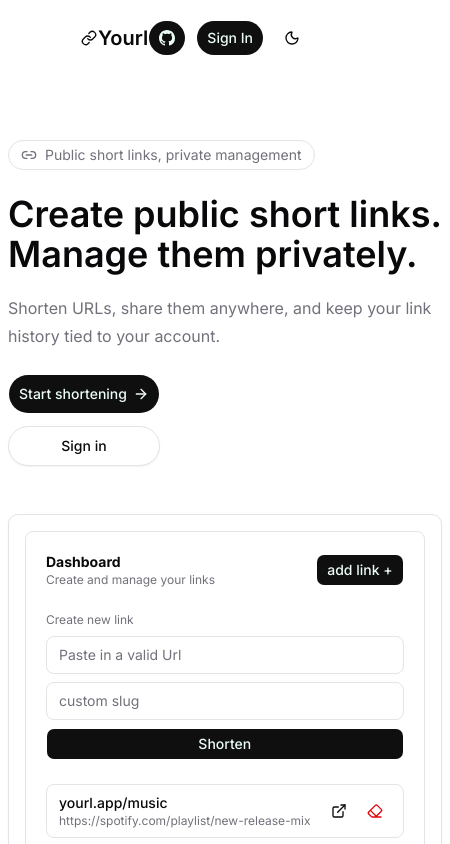
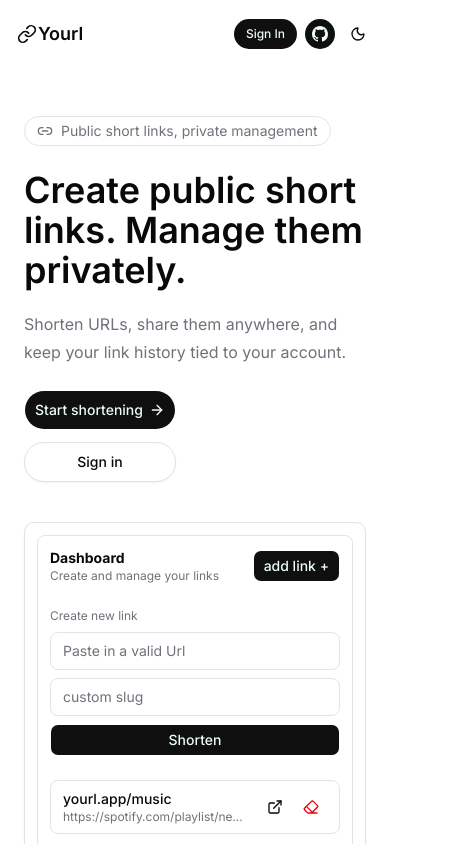
Before and after one commit to lmpladano/URLShortener, a Next.js app: page / in a window 390 px wide. Shown: the top 844 px of the page, 450 px wide, since content can reach past the window. Built offline with nearby package versions, Linux system fonts and the light colour scheme; no server answers.

Commit message:
Enhance Landing and NavBar components for improved layout and responsiveness; add empty state message in ListComponent when no links are present.

```diff
--- a/app/components/landing/Landing.tsx
+++ b/app/components/landing/Landing.tsx
@@ -40,9 +40,9 @@ const features = [
 
 export default function Landing() {
   return (
-    <main className="bg-background">
-      <section className="mx-auto flex w-full flex-col gap-14 py-16 md:px-10 md:py-24">
-        <div className="grid items-center gap-12 lg:grid-cols-[1.05fr_0.95fr]">
+    <main className="w-full overflow-x-hidden bg-background">
+      <section className="mx-auto flex w-full max-w-6xl flex-col gap-10 px-4 py-12 sm:px-6 md:px-10 md:py-24">
+        <div className="grid min-w-0 items-center gap-10 lg:grid-cols-[1.05fr_0.95fr] lg:gap-12">
           <div className="flex flex-col items-start gap-6">
             <div className="inline-flex items-center gap-2 rounded-full border px-3 py-1 text-sm text-muted-foreground">
               <Link2 className="size-4" />
@@ -77,21 +77,23 @@ export default function Landing() {
             </div>
           </div>
 
-          <div className="rounded-lg border bg-card p-4 shadow-xs">
-            <div className="rounded-md border bg-background p-5">
-              <div className="mb-6 flex items-center justify-between">
-                <div>
+          <div className="min-w-0 rounded-lg border bg-card p-3 shadow-xs sm:p-4">
+            <div className="min-w-0 rounded-md border bg-background p-3 sm:p-5">
+              <div className="mb-6 flex items-center justify-between gap-3">
+                <div className="min-w-0">
                   <p className="text-sm font-bold">Dashboard</p>
                   <p className="text-xs text-muted-foreground">
                     Create and manage your links
                   </p>
                 </div>
-                <Button size="sm">add link +</Button>
+                <Button size="sm" className="shrink-0">
+                  add link +
+                </Button>
               </div>
 
               <div className="mb-6 space-y-2">
                 <p className="text-xs text-muted-foreground">Create new link</p>
-                <div className="grid gap-2 sm:grid-cols-[1fr_0.55fr_auto]">
+                <div className="grid min-w-0 gap-2 sm:grid-cols-[1fr_0.55fr_auto]">
                   <div className="truncate rounded-md border bg-background px-3 py-2 text-sm text-muted-foreground">
                     Paste in a valid Url
                   </div>
@@ -103,7 +105,7 @@ export default function Landing() {
               </div>
 
               <div className="grid gap-3">
-                <div className="flex items-center justify-between gap-3 rounded-md border px-3 py-2">
+                <div className="flex min-w-0 items-center justify-between gap-3 rounded-md border px-3 py-2">
                   <div className="min-w-0">
                     <p className="truncate text-sm font-medium">
                       yourl.app/music
@@ -129,7 +131,7 @@ export default function Landing() {
                     </Button>
                   </div>
                 </div>
-                <div className="flex items-center justify-between gap-3 rounded-md border px-3 py-2">
+                <div className="flex min-w-0 items-center justify-between gap-3 rounded-md border px-3 py-2">
                   <div className="min-w-0">
                     <p className="truncate text-sm font-medium">
                       yourl.app/demo
--- a/app/components/nav-bar/NavBar.tsx
+++ b/app/components/nav-bar/NavBar.tsx
@@ -1,6 +1,6 @@
 "use client";
 import { useEffect, useState } from "react";
-import { Link, Menu, Moon, Sun } from "lucide-react";
+import { Link, Moon, Sun } from "lucide-react";
 import { Button } from "@/components/ui/button";
 import { Avatar, AvatarFallback, AvatarImage } from "@/components/ui/avatar";
 import useAuth from "@/app/hooks/useAuth";
@@ -40,52 +40,60 @@ export default function NavBar() {
 
   return (
     <>
-      <div className="flex items-center px-20 justify-between">
-        <div className="py-5 flex items-center">
+      <div className="flex items-center justify-between px-4 sm:px-6 lg:px-20">
+        <div className="flex min-w-0 items-center py-4 sm:py-5">
           <Button variant="link" className="p-0 text-foreground">
-            <Link />
+            <Link className="size-5" />
           </Button>
 
-          <h1 className="text-xl font-semibold">Yourl</h1>
+          <h1 className="truncate text-lg font-semibold sm:text-xl">Yourl</h1>
         </div>
-        <div className="flex gap-2.5 items-center">
+        <div className="flex shrink-0 items-center gap-1.5 sm:gap-2.5">
           {auth.isLoading ? (
             <Spinner />
           ) : auth.isAuthenticated ? (
-            <div className="flex gap-2.5 items-center">
+            <div className="flex items-center gap-1.5 sm:gap-2.5">
               <Avatar size="sm">
                 <AvatarImage src={auth.user.image} />
                 <AvatarFallback>CN</AvatarFallback>
               </Avatar>
-              <p>{auth.user.name}</p>
+              <p className="hidden max-w-32 truncate text-sm sm:block">
+                {auth.user.name}
+              </p>
               <a href="http://localhost:3000/auth/signout">
-                <Button>
-                  <Menu />
+                <Button
+                  variant="link"
+                  className="h-8 rounded-full px-2 text-xs sm:h-9 sm:px-2.5 sm:text-sm"
+                >
+                  Sign Out
                 </Button>
               </a>
             </div>
           ) : (
-            <div className="flex gap-2.5 items-center">
-              <Button className="rounded-full">
-                <svg
-                  xmlns="http://www.w3.org/2000/svg"
-                  fill="currentColor"
-                  className="bi bi-github"
-                  viewBox="0 0 16 16"
-                >
-                  <path d="M8 0C3.58 0 0 3.58 0 8c0 3.54 2.29 6.53 5.47 7.59.4.07.55-.17.55-.38 0-.19-.01-.82-.01-1.49-2.01.37-2.53-.49-2.69-.94-.09-.23-.48-.94-.82-1.13-.28-.15-.68-.52-.01-.53.63-.01 1.08.58 1.23.82.72 1.21 1.87.87 2.33.66.07-.52.28-.87.51-1.07-1.78-.2-3.64-.89-3.64-3.95 0-.87.31-1.59.82-2.15-.08-.2-.36-1.02.08-2.12 0 0 .67-.21 2.2.82.64-.18 1.32-.27 2-.27s1.36.09 2 .27c1.53-1.04 2.2-.82 2.2-.82.44 1.1.16 1.92.08 2.12.51.56.82 1.27.82 2.15 0 3.07-1.87 3.75-3.65 3.95.29.25.54.73.54 1.48 0 1.07-.01 1.93-.01 2.2 0 .21.15.46.55.38A8.01 8.01 0 0 0 16 8c0-4.42-3.58-8-8-8" />
-                </svg>
-              </Button>
+            <div className="flex items-center gap-1.5 sm:gap-2.5">
               <a href="/login">
-                <Button className="rounded-full">Sign In</Button>
+                <Button className="h-8 rounded-full px-3 text-xs sm:h-9 sm:px-2.5 sm:text-sm">
+                  Sign In
+                </Button>
               </a>
             </div>
           )}
+
+          <Button className="size-8 rounded-full sm:size-9">
+            <svg
+              xmlns="http://www.w3.org/2000/svg"
+              fill="currentColor"
+              className="bi bi-github"
+              viewBox="0 0 16 16"
+            >
+              <path d="M8 0C3.58 0 0 3.58 0 8c0 3.54 2.29 6.53 5.47 7.59.4.07.55-.17.55-.38 0-.19-.01-.82-.01-1.49-2.01.37-2.53-.49-2.69-.94-.09-.23-.48-.94-.82-1.13-.28-.15-.68-.52-.01-.53.63-.01 1.08.58 1.23.82.72 1.21 1.87.87 2.33.66.07-.52.28-.87.51-1.07-1.78-.2-3.64-.89-3.64-3.95 0-.87.31-1.59.82-2.15-.08-.2-.36-1.02.08-2.12 0 0 .67-.21 2.2.82.64-.18 1.32-.27 2-.27s1.36.09 2 .27c1.53-1.04 2.2-.82 2.2-.82.44 1.1.16 1.92.08 2.12.51.56.82 1.27.82 2.15 0 3.07-1.87 3.75-3.65 3.95.29.25.54.73.54 1.48 0 1.07-.01 1.93-.01 2.2 0 .21.15.46.55.38A8.01 8.01 0 0 0 16 8c0-4.42-3.58-8-8-8" />
+            </svg>
+          </Button>
           <Button
             type="button"
             variant="ghost"
             size="icon"
-            className="rounded-full"
+            className="size-8 rounded-full sm:size-9"
             onClick={toggleTheme}
             aria-label={isDark ? "Switch to light mode" : "Switch to dark mode"}
           >
--- a/app/components/url-shortener/ListComponent.tsx
+++ b/app/components/url-shortener/ListComponent.tsx
@@ -40,6 +40,17 @@ export default function ListComponent({
   const shortLinks = list.map((item) => (
     <ListItem key={item.base62} onListChanged={onListChanged} item={item} />
   ));
+
+  if (list.length === 0) {
+    return (
+      <div className="mt-5 rounded-md border border-dashed p-6 text-center">
+        <p className="text-sm font-medium">No links yet</p>
+        <p className="mt-1 text-xs text-muted-foreground">
+          Create your first short link to start building your dashboard.
+        </p>
+      </div>
+    );
+  }
 
   return (
     <div className="mt-5 grid grid-cols-1 gap-3 lg:grid-cols-2 xl:grid-cols-2 xl:gap-4">
```
